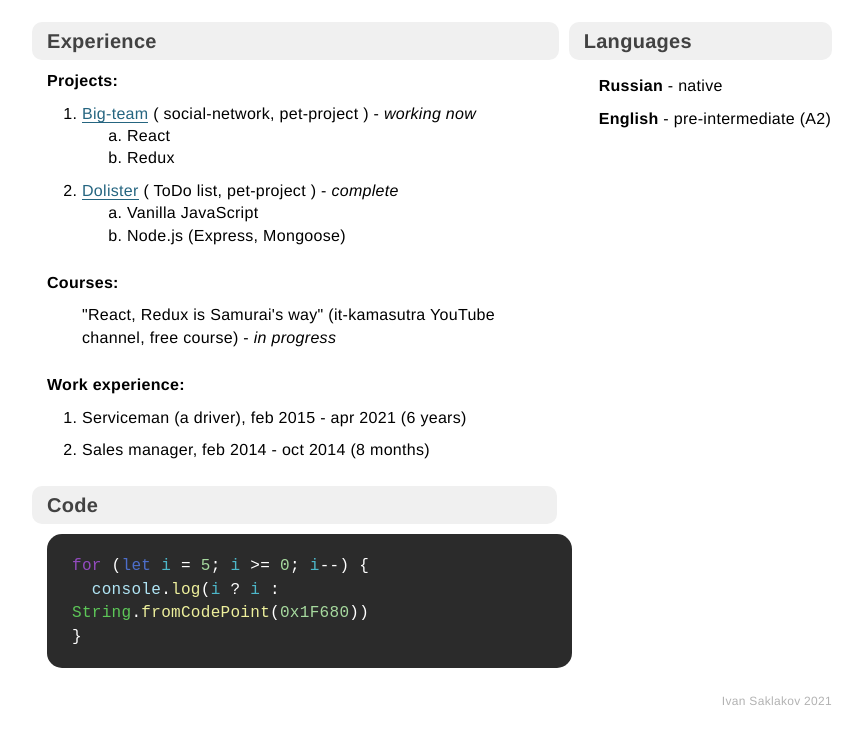
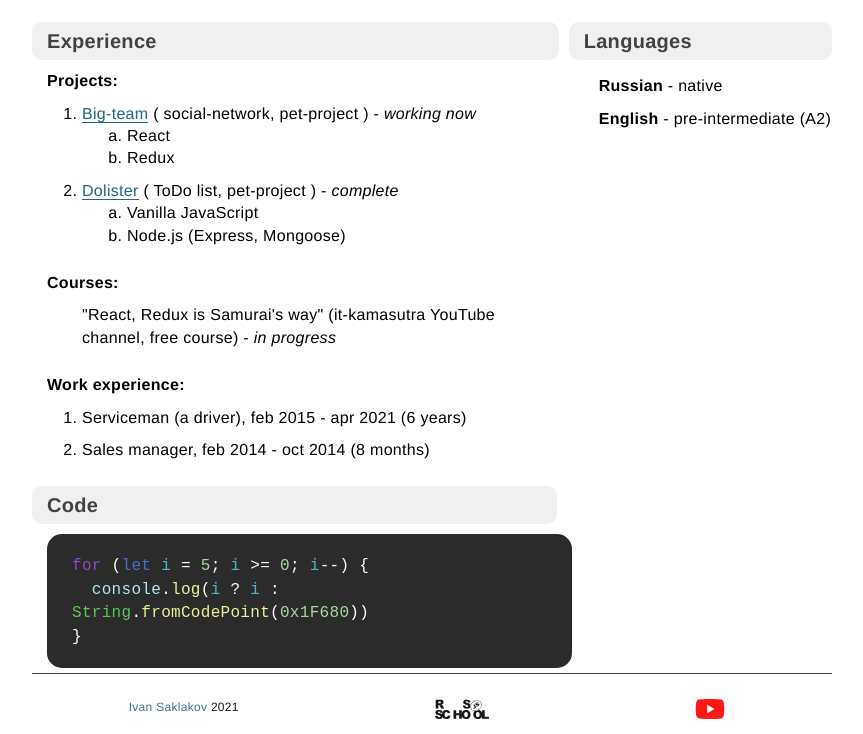
Before and after one commit to MyWay778/rsschool-cv, a plain HTML site: page index.html in a window 1280 px wide. Shown: the part 586-1320 px from the top of the page, without its empty margins (208-1071 px from the left). Before the commit the page ends 1296 px from the top, so only its background shows below. Drawn offline with Linux system fonts and the light colour scheme.

Commit message:
feat: add in footer links to RsSchool and YouTube

```diff
--- a/index.html
+++ b/index.html
@@ -143,7 +143,21 @@
           </section>
         </div>
       </main>
-      <footer>Ivan Saklakov 2021</footer>
+      <footer>
+        <div class="footer-content">
+          <div><a href="https://github.com/MyWay778">Ivan Saklakov</a> 2021</div>
+          <div>
+            <a href="https://rs.school/js/"
+              ><img src="images/rs_school_js.svg" width="60" height="20" alt="RS School"
+            /></a>
+          </div>
+          <div>
+            <a href="https://www.youtube.com/watch?v=F4x7LLXG4tQ"
+              ><img src="images/youtube_icon.svg" width="50" height="20" alt="YouTube"
+            /></a>
+          </div>
+        </div>
+      </footer>
     </div>
   </body>
 </html>
--- a/styles/styles.css
+++ b/styles/styles.css
@@ -54,6 +54,10 @@ header {
 }
 
 /*Content and left side*/
+.content {
+  padding-bottom: 5px;
+  border-bottom: 1px solid #424242;
+}
 .content-block {
   display: flex;
   justify-content: space-between;
@@ -169,8 +173,15 @@ header {
 
 /*Footer*/
 footer {
+  padding-bottom: 10px;
   font-size: 12px;
   margin-top: 25px;
-  text-align: right;
-  opacity: 0.3;
+  opacity: 0.9;
 }
+.footer-content {
+  display: flex;
+  justify-content: space-around;
+}
+footer a {
+  border: none;
+}
```
Also changed, not shown: images/rs_school_js.svg (added), images/youtube_icon.svg (added).
